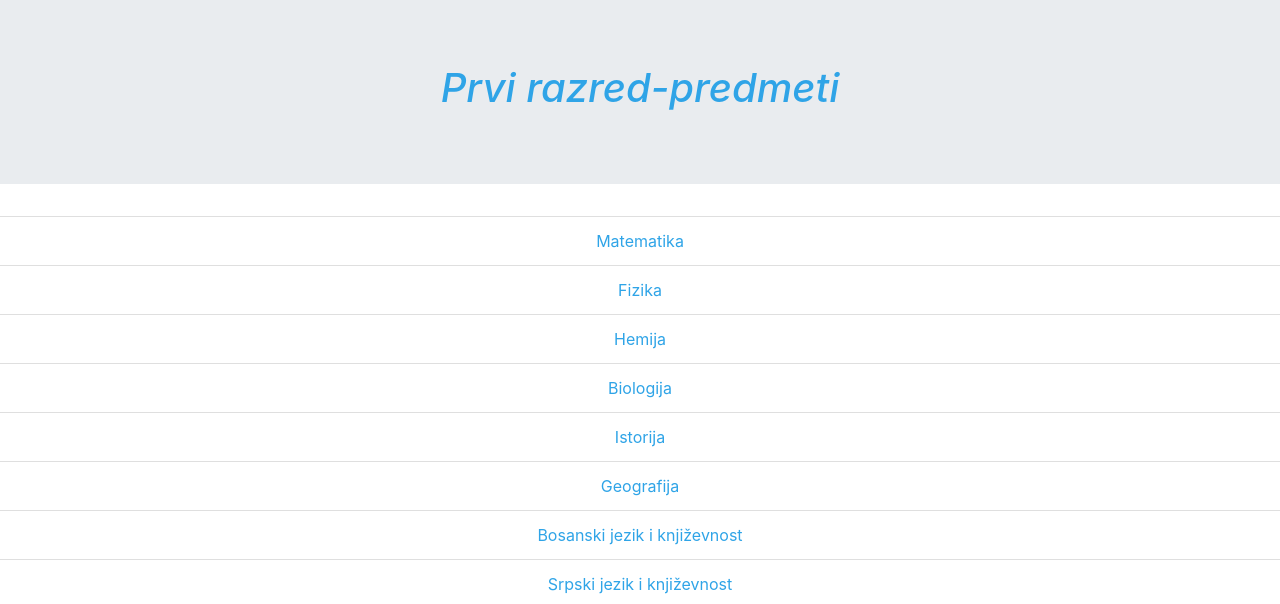
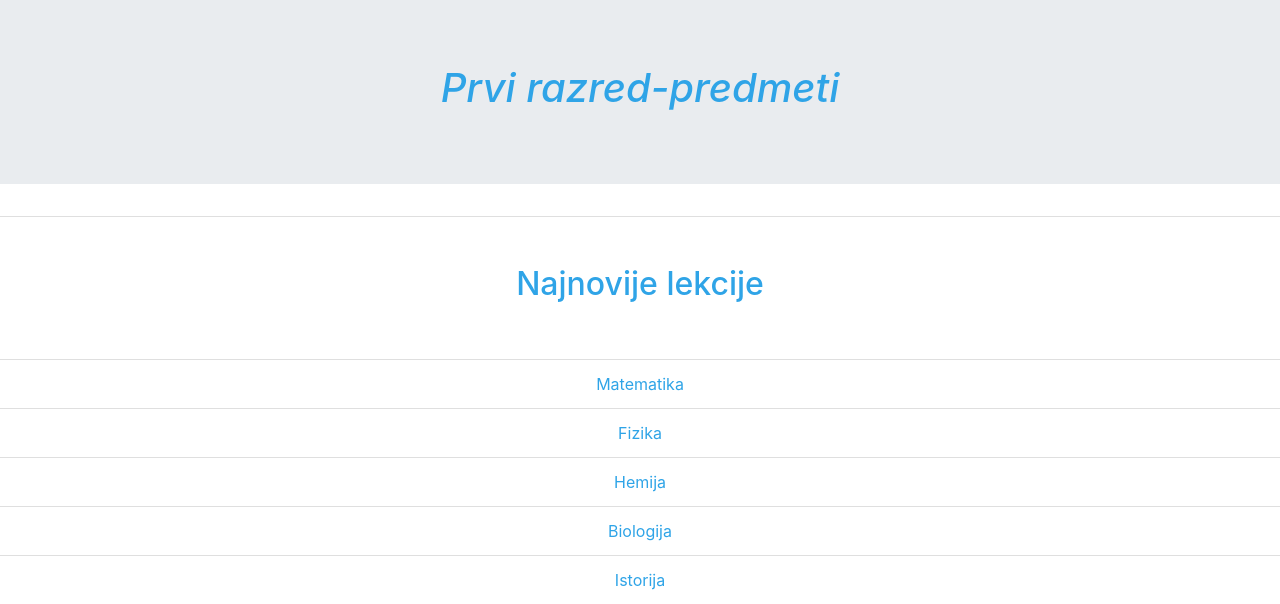
Before and after one commit to BakirCu/Gimnazija, a Django app: page /prvi_razred/ in a window 1280 px wide. Shown: the part 56-660 px from the top of the page. Run offline with Django 3.2, Linux system fonts and the light colour scheme; some libraries are stand-ins or nearby versions.

Commit message:
Napravio link najnovije lekcije za prvu godinu

```diff
--- a/lekcije/templates/lekcije/prvi_razred.html
+++ b/lekcije/templates/lekcije/prvi_razred.html
@@ -10,6 +10,10 @@
 </div>
 
 <ul class="list-group list-group-flush text-center">
+        <li class="h-100 p-5 list-group-item"><a href="{% url 'lekcije_godine'  godina='Prva godina'  %}">
+                        <h2>Najnovije lekcije</h2>
+                </a>
+        </li>
         <li class=" list-group-item"><a
                         href="{% url 'predmet' predmet='Matematika' godina='Prva godina'  %}">Matematika</a>
         </li>
--- a/lekcije/urls.py
+++ b/lekcije/urls.py
@@ -9,6 +9,7 @@ urlpatterns = [
     path('treci_razred/', views.treci_razred, name='treci-razred'),
     path('cetvrti_razred/', views.cetvrti_razred, name='cetvrti-razred'),
     path('lekcija/<str:id>/', views.lekcija, name='lekcija'),
+    path('lekcije/<str:godina>/', views.lekcije_godine, name='lekcije_godine'),
     path('video/<str:id>/', views.video, name='video'),
     path('predmet/<str:predmet>/<str:godina>/', views.predmet, name='predmet'),
 ]
--- a/lekcije/views.py
+++ b/lekcije/views.py
@@ -24,6 +24,13 @@ def cetvrti_razred(request):
     return render(request, 'lekcije/cetvrti_razred.html')
 
 
+def lekcije_godine(request, godina):
+    lekcije = Lekcije.objects.all().filter(godina=godina)
+    video = Video.objects.all().filter(godina=godina)
+    lekcije_videi = lekcije.union(video).order_by('-vreme_posta')
+    return render(request, "lekcije/lekcije_godine.html", {'lekcije': lekcije_videi, })
+
+
 def lekcija(request, id):
     lekcija = Lekcije.objects.get(id=int(id))
     return render(request, 'lekcije/lekcija.html', {'lekcija': lekcija, })
```
Also changed, not shown: lekcije/templates/lekcije/lekcije_godine.html (added, +22 -0 lines).
